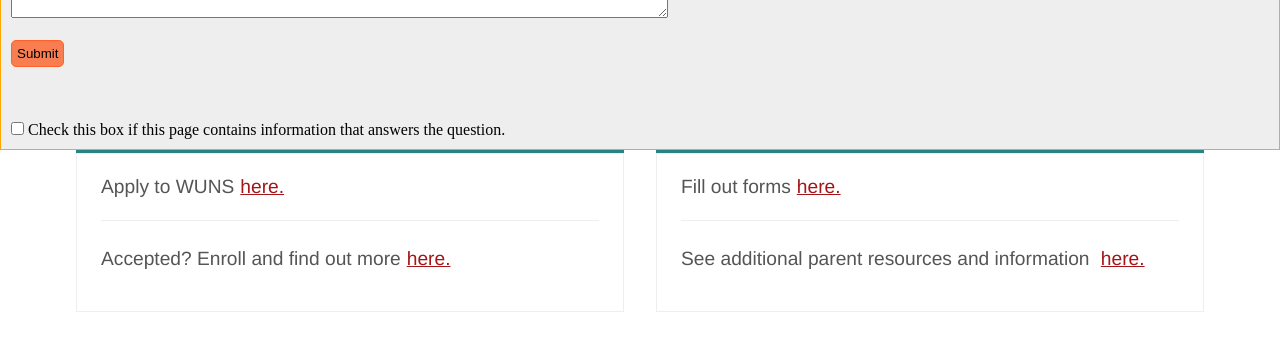
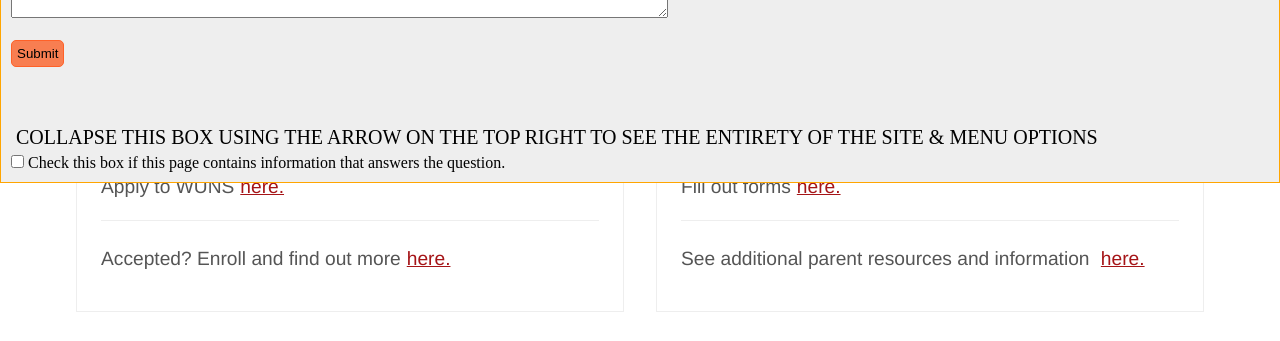
Before and after one commit to cse256-sp2021/information-foraging-emilycohen, a website: page index.html in a window 1280 px wide. Shown: the part 179-520 px from the top of the page. Drawn offline with Linux system fonts and the light colour scheme.

Commit message:
NOTE TO CLLAPSE BOX

```diff
--- a/index.html
+++ b/index.html
@@ -62,6 +62,7 @@
                 <br />
                 <br />
                 <div>
+                    <p>COLLAPSE THIS BOX USING THE ARROW ON THE TOP RIGHT TO SEE THE ENTIRETY OF THE SITE & MENU OPTIONS</p>
                     <input type="checkbox" class="top-banner-button" name="page-has-info" id="top-banner-checkbox" />
                     <label for="page-has-info"> Check this box if this page contains information that answers the
                         question. </label>
```
